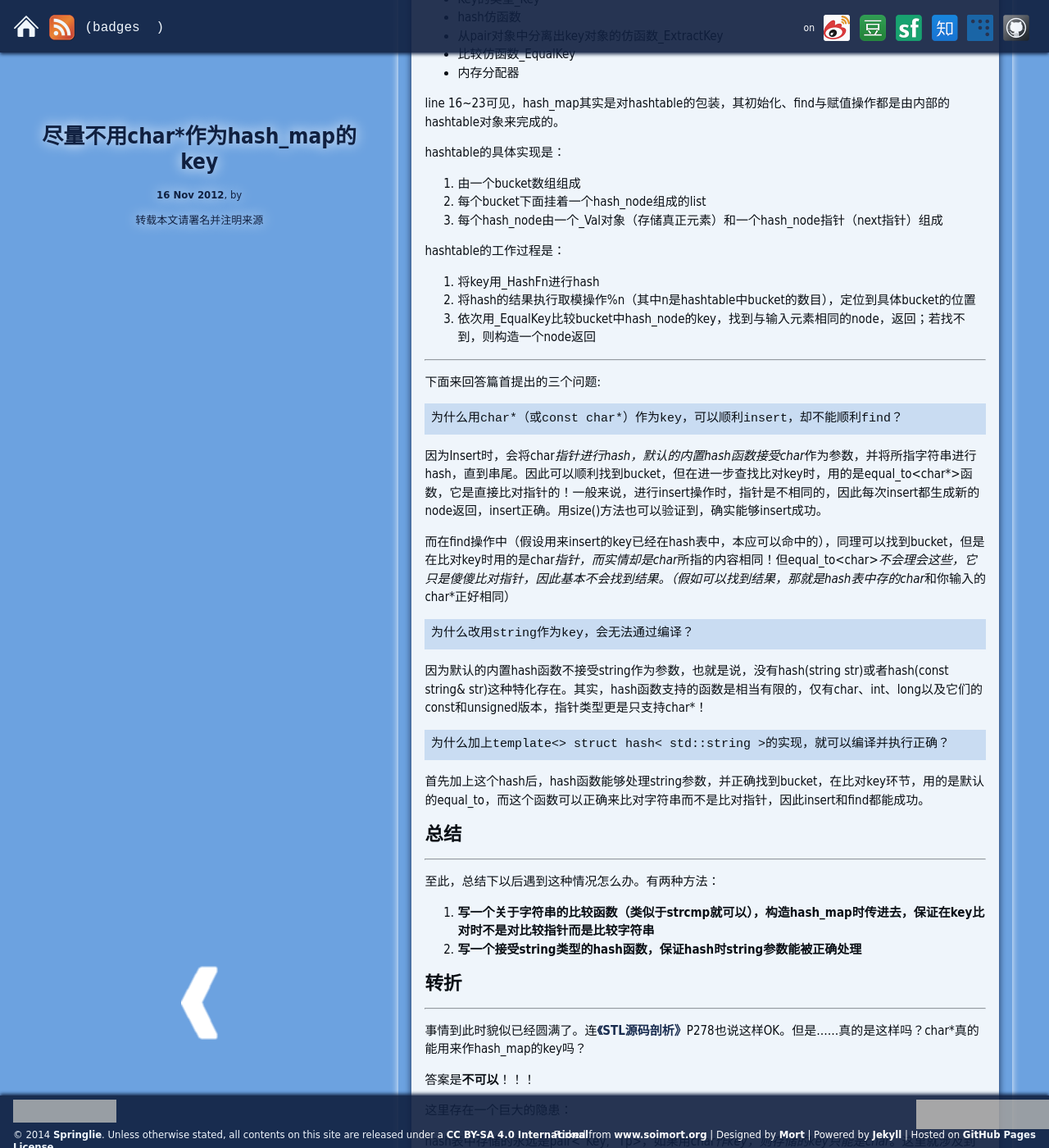
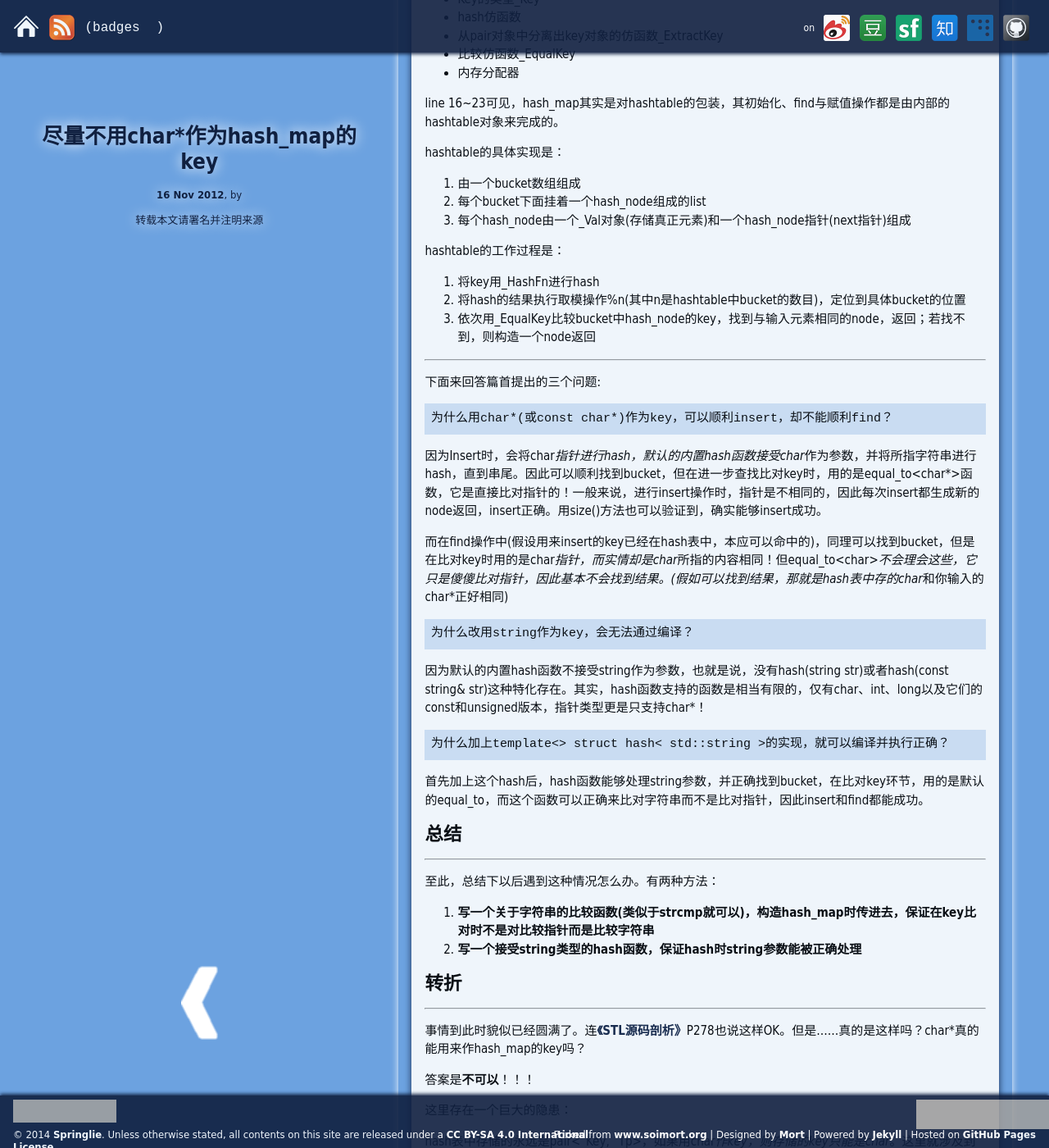
Before and after one commit to springlie/springlie.github.io, a Jekyll site: the page built from _posts/blogs/2012-11-16-dont-use-char_ptr-as-key-of-hash_map.md, in a window 1280 px wide and 1400 px high, scrolled down 1457 px. Shown: the whole window at 82% size. Built offline with Jekyll 4.4.1, drawn with Linux system fonts in a browser that asks for light colours; Markdown is read by kramdown in place of the engine named in the settings; comment, search, counter and statistics services are not loaded; some of the changed text lies outside the part shown; grey boxes are pictures that could not be loaded.

```diff
--- a/_config.yml
+++ b/_config.yml
@@ -6,6 +6,7 @@ exclude: [Rakefile, README.md]
 lsi: true
 redcarpet:
   extensions:
+    - tables
     - hard_wrap
     - no_intra_emphasis
     - autolink
--- a/_posts/blogs/2012-11-16-dont-use-char_ptr-as-key-of-hash_map.md
+++ b/_posts/blogs/2012-11-16-dont-use-char_ptr-as-key-of-hash_map.md
@@ -22,7 +22,7 @@ permalink: /blogs/dont-use-char_ptr-as-key-of-hash_map
 
 ---
 
-带着这三个问题去查看了libstdc++中关于hash_map的实现（省略了与讨论无关部分）：
+带着这三个问题去查看了libstdc++中关于hash_map的实现(省略了与讨论无关部分)：
 
 {% highlight cpp linenos %}
 // hash_map
@@ -76,23 +76,23 @@ hashtable的具体实现是：
 
 1. 由一个bucket数组组成
 2. 每个bucket下面挂着一个hash_node组成的list
-3. 每个hash_node由一个_Val对象（存储真正元素）和一个hash_node指针（next指针）组成
+3. 每个hash_node由一个_Val对象(存储真正元素)和一个hash_node指针(next指针)组成
 
 hashtable的工作过程是：
 
 1. 将key用_HashFn进行hash
-2. 将hash的结果执行取模操作%n（其中n是hashtable中bucket的数目），定位到具体bucket的位置
+2. 将hash的结果执行取模操作%n(其中n是hashtable中bucket的数目)，定位到具体bucket的位置
 3. 依次用_EqualKey比较bucket中hash_node的key，找到与输入元素相同的node，返回；若找不到，则构造一个node返回
 
 ---
 
 下面来回答篇首提出的三个问题:
 
-	为什么用char*（或const char*）作为key，可以顺利insert，却不能顺利find？
+	为什么用char*(或const char*)作为key，可以顺利insert，却不能顺利find？
 
 因为Insert时，会将char*指针进行hash，默认的内置hash函数接受char*作为参数，并将所指字符串进行hash，直到串尾。因此可以顺利找到bucket，但在进一步查找比对key时，用的是equal_to<char*>函数，它是直接比对指针的！一般来说，进行insert操作时，指针是不相同的，因此每次insert都生成新的node返回，insert正确。用size()方法也可以验证到，确实能够insert成功。
 
-而在find操作中（假设用来insert的key已经在hash表中，本应可以命中的），同理可以找到bucket，但是在比对key时用的是char*指针，而实情却是char*所指的内容相同！但equal_to<char*>不会理会这些，它只是傻傻比对指针，因此基本不会找到结果。（假如可以找到结果，那就是hash表中存的char*和你输入的char*正好相同）
+而在find操作中(假设用来insert的key已经在hash表中，本应可以命中的)，同理可以找到bucket，但是在比对key时用的是char*指针，而实情却是char*所指的内容相同！但equal_to<char*>不会理会这些，它只是傻傻比对指针，因此基本不会找到结果。(假如可以找到结果，那就是hash表中存的char*和你输入的char*正好相同)
 
 	为什么改用string作为key，会无法通过编译？
 
@@ -108,7 +108,7 @@ hashtable的工作过程是：
 
 至此，总结下以后遇到这种情况怎么办。有两种方法：
 
-1. **写一个关于字符串的比较函数（类似于strcmp就可以），构造hash_map时传进去，保证在key比对时不是对比较指针而是比较字符串**
+1. **写一个关于字符串的比较函数(类似于strcmp就可以)，构造hash_map时传进去，保证在key比对时不是对比较指针而是比较字符串**
 2. **写一个接受string类型的hash函数，保证hash时string参数能被正确处理**
 
 #转折
```
Also changed, not shown: _posts/blogs/2012-11-14-template-copy-constructor.md (+2 -2 lines), _posts/blogs/2012-11-15-auto_ptr-copying-member-function.md (+3 -3 lines), _posts/blogs/2014-03-31-how-to-use-x11-forwarding-via-ssh.md (added, +65 -0 lines), _posts/blogs/2014-03-31-meaning-of-existing-of_ptr_fun.md (added, +33 -0 lines).
